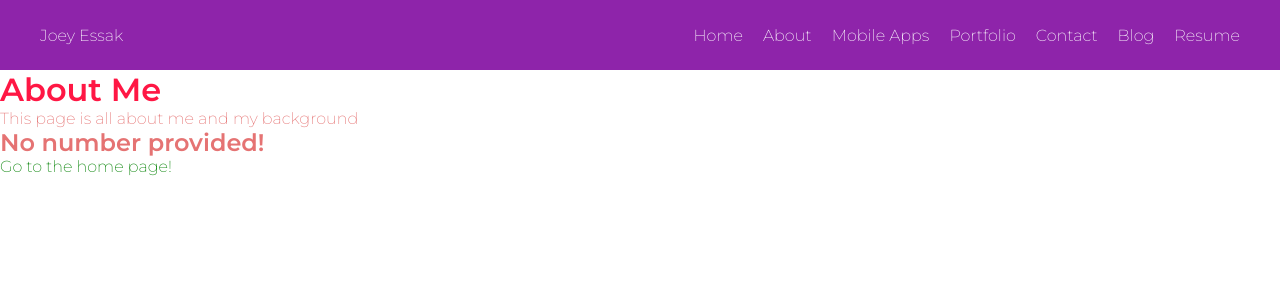
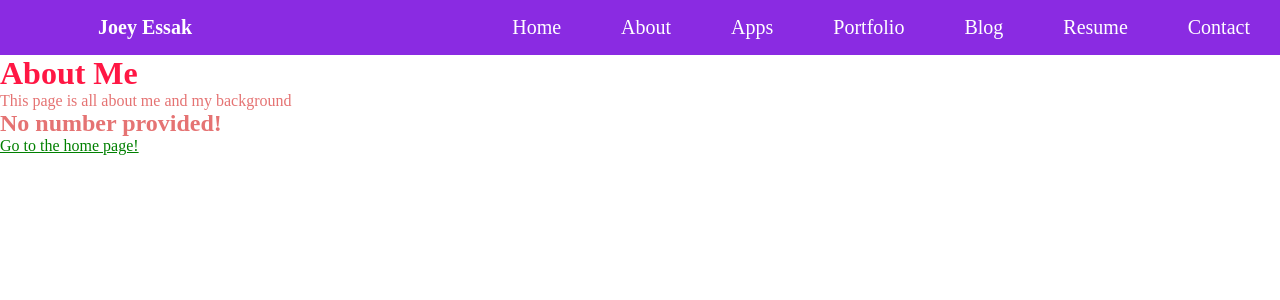
Before and after one commit to javascriptjoey/updated-portfolio, a React (Create React App) app: page /about in a window 1280 px wide. Shown: the top 300 px of the page. Built offline with nearby package versions, Linux system fonts and the light colour scheme.

Commit message:
Navbar redone and responsive everything works

```diff
--- a/public/index.html
+++ b/public/index.html
@@ -15,6 +15,11 @@
       user's mobile device or desktop. See https://developers.google.com/web/fundamentals/web-app-manifest/
     -->
     <link rel="manifest" href="%PUBLIC_URL%/manifest.json" />
+    <script
+      src="https://kit.fontawesome.com/c700bd9f01.js"
+      crossorigin="anonymous"
+    ></script>
+
     <!--
       Notice the use of %PUBLIC_URL% in the tags above.
       It will be replaced with the URL of the `public` folder during the build.
--- a/src/application.tsx
+++ b/src/application.tsx
@@ -7,7 +7,7 @@ import {
 } from 'react-router-dom';
 import logging from './config/logging';
 import routes from './config/routes';
-import { Header } from './components/Header';
+import { Navbar } from './components/Navbar';
 const Application: React.FunctionComponent<unknown> = (props) => {
   useEffect(() => {
     logging.info('Loading application.');
@@ -17,7 +17,7 @@ const Application: React.FunctionComponent<unknown> = (props) => {
     <div>
       <BrowserRouter>
         <div>
-          <Header />
+          <Navbar />
           <Switch>
             {routes.map((route, index) => {
               return (
--- /dev/null
+++ b/src/components/Navbar/Navbar.styles.css
@@ -0,0 +1,109 @@
+* {
+  margin: 0;
+  padding: 0;
+  box-sizing: border-box;
+}
+
+.navbar {
+  display: flex;
+  justify-content: flex-end;
+  align-items: center;
+  height: 55px;
+  background-color: blueviolet;
+  color: white;
+}
+
+.logo {
+  font-size: 20px;
+  align-items: center;
+}
+
+.nav-links {
+  display: flex;
+  justify-content: flex-end;
+  flex-basis: auto;
+  list-style: none;
+  width: 85%;
+}
+
+.home,
+.about,
+.apps,
+.portfolio,
+.contact,
+.blog,
+.resume {
+  text-decoration: none;
+  font-size: 20px;
+  padding: 10px 20px;
+  margin: 0 10px;
+  cursor: pointer;
+}
+
+.mobile-menu-icon {
+  display: none;
+}
+
+@media (max-width: 1033px) {
+  .logo {
+    display: none;
+  }
+  .nav-links {
+    display: none;
+  }
+}
+
+@media (max-width: 780px) {
+  .logo {
+    display: flex;
+    position: absolute;
+    align-items: center;
+    left: 35px;
+  }
+
+  .nav-links {
+    display: none;
+  }
+
+  .nav-links-mobile {
+    position: absolute;
+    display: block;
+    list-style: none;
+    background-color: rgba(171, 71, 188, 0.75);
+    left: 0;
+    top: 55px;
+    transition: all 0.5s ease-out;
+    width: 100%;
+  }
+
+  .home,
+  .about,
+  .apps,
+  .portfolio,
+  .contact,
+  .blog,
+  .resume {
+    color: white;
+    text-align: center;
+    padding: 32;
+    margin: 100%;
+    transition: all 0.5s ease;
+  }
+
+  .contact {
+    border: none;
+  }
+
+  .mobile-menu-icon {
+    display: block;
+    position: absolute;
+
+    font-size: 30px;
+    color: white;
+    background-color: blueviolet;
+    border: none;
+    outline: none;
+
+    right: 25px;
+  }
+}
--- /dev/null
+++ b/src/components/Navbar/Navbar.tsx
@@ -0,0 +1,51 @@
+import React, { useState } from 'react';
+import { StyledLink } from './NavbarStyled';
+import './Navbar.styles.css';
+const Navbar = (): JSX.Element => {
+  const [isMobile, setIsMobile] = useState(false);
+  return (
+    <div>
+      <nav className="navbar">
+        <h3 className="logo">Joey Essak</h3>
+        <ul
+          className={isMobile ? 'nav-links-mobile' : 'nav-links'}
+          onClick={() => setIsMobile(false)}
+        >
+          <StyledLink className="home" to="/">
+            <li>Home</li>
+          </StyledLink>
+          <StyledLink className="about" to="/about">
+            <li>About</li>
+          </StyledLink>
+          <StyledLink className="apps" to="/apps">
+            <li>Apps</li>
+          </StyledLink>
+          <StyledLink className="portfolio" to="/portfolio">
+            <li>Portfolio</li>
+          </StyledLink>
+          <StyledLink className="blog" to="/blog">
+            <li>Blog</li>
+          </StyledLink>
+          <StyledLink className="resume" to="/resume">
+            <li>Resume</li>
+          </StyledLink>
+          <StyledLink className="contact" to="/contact">
+            <li>Contact</li>
+          </StyledLink>
+        </ul>
+        <button
+          className="mobile-menu-icon"
+          onClick={() => setIsMobile(!isMobile)}
+        >
+          {isMobile ? (
+            <i className="fas fa-times"></i>
+          ) : (
+            <i className="fas fa-bars"></i>
+          )}
+        </button>
+      </nav>
+    </div>
+  );
+};
+
+export { Navbar };
--- /dev/null
+++ b/src/components/Navbar/NavbarStyled.tsx
@@ -0,0 +1,9 @@
+import { Link } from 'react-router-dom';
+import styled from 'styled-components';
+
+export const StyledLink = styled(Link)`
+  color: white;
+  &:hover {
+    color: orange;
+  }
+`;
--- /dev/null
+++ b/src/components/Navbar/index.tsx
@@ -0,0 +1,2 @@
+import { Navbar } from './Navbar';
+export { Navbar };
```
